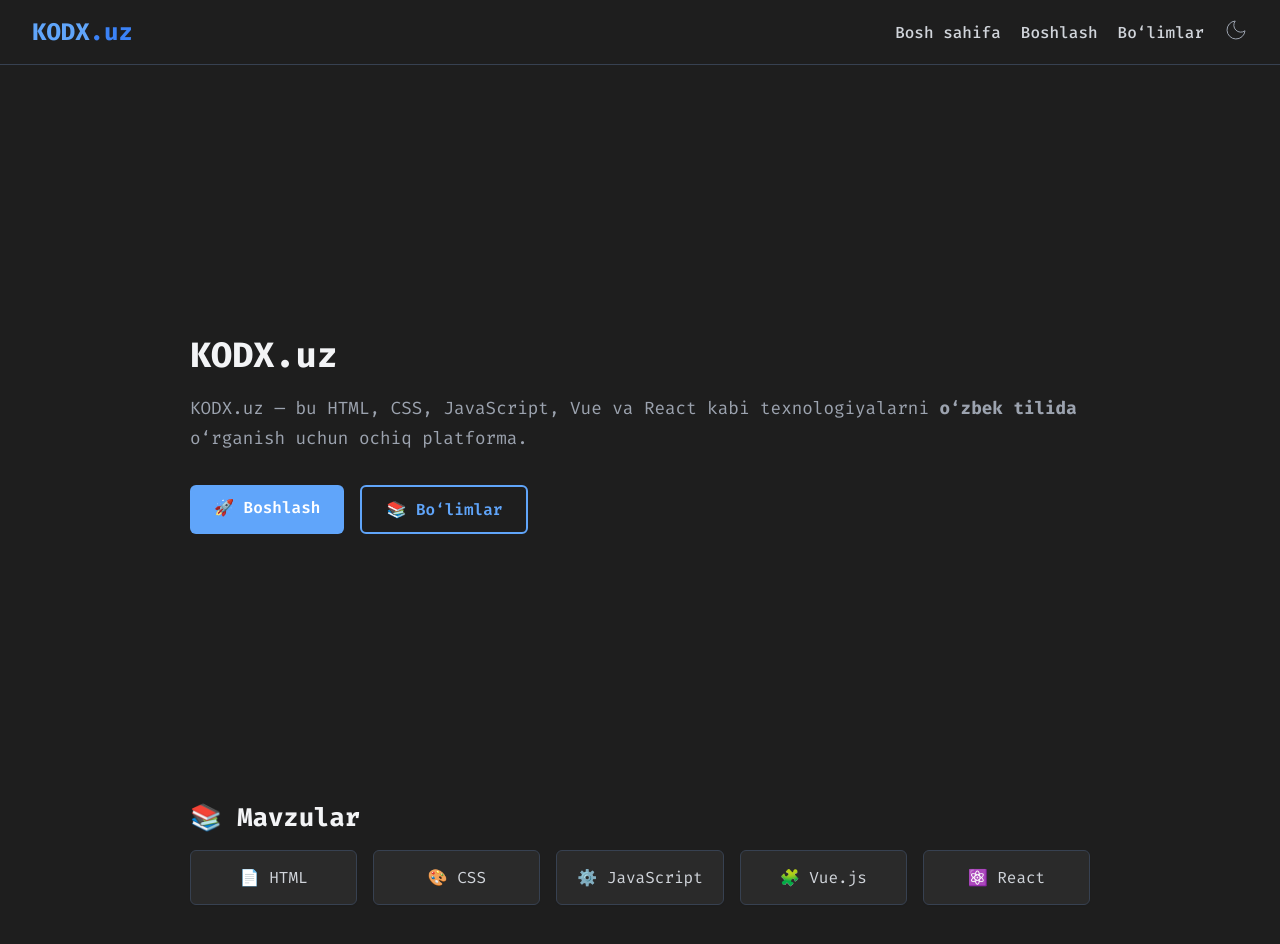
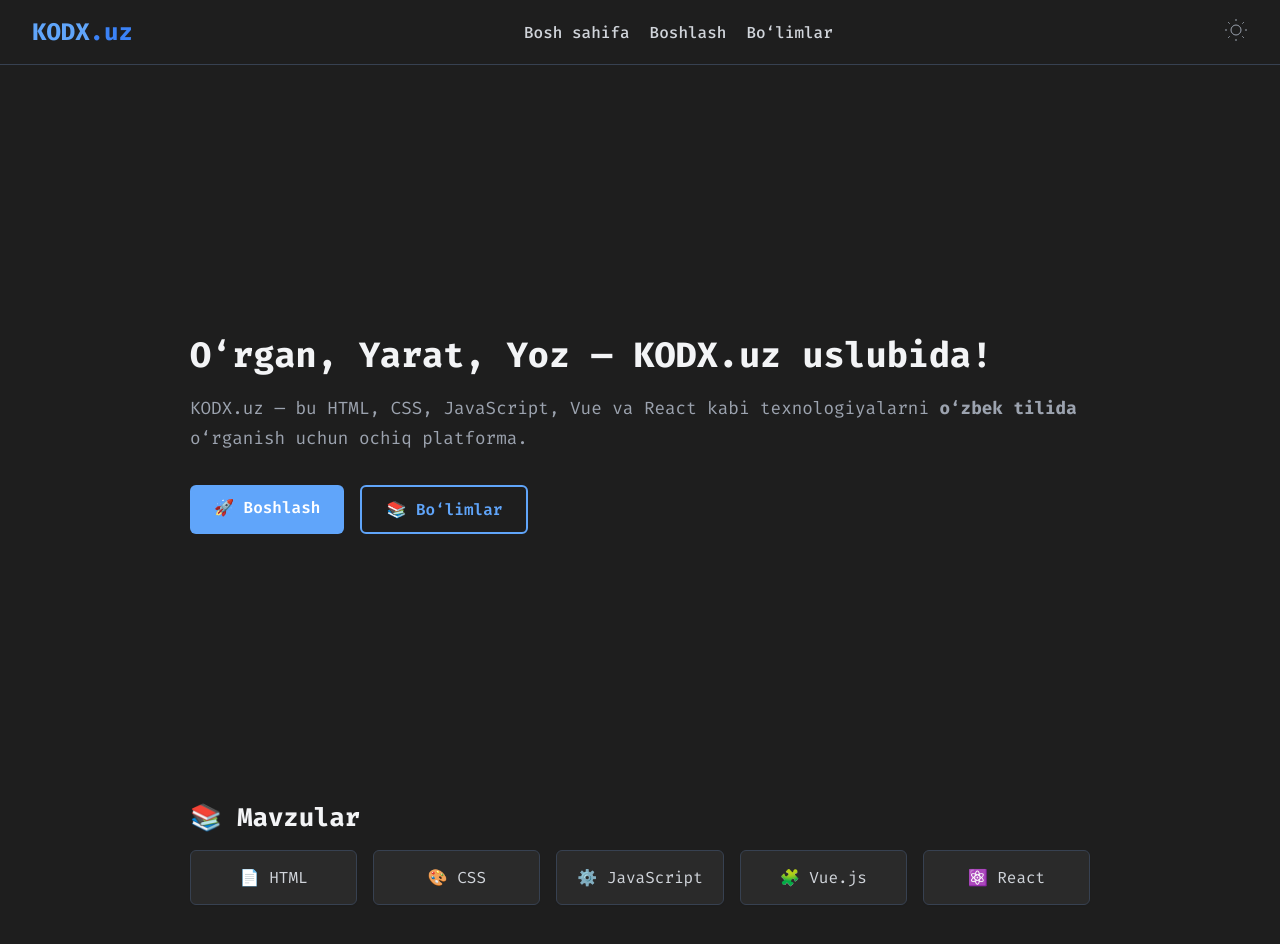
Before and after one commit to azamjonbro/KODX.UZ, a Vue app: page / in a window 1280 px wide. Shown: the top 944 px of the page. Built offline with nearby package versions, Linux system fonts and the light colour scheme.

Commit message:
fixed dark light mode

```diff
--- a/src/App.vue
+++ b/src/App.vue
@@ -1,15 +1,46 @@
 <template>
   <Header />
-  <main>
+  <main @mousemove="moveCircle">
     <router-view></router-view>
+
   </main>
+    <div
+      v-if="showCircle"
+      :style="circleStyle"
+      class="mouse-circle"
+    ></div>
 </template>
 
-<script setup>
+<script setup lang="ts">
 import Header from "./components/Header/HeaderPage.vue";
-import { onMounted } from "vue";
+import { ref, computed } from "vue";
+import type { CSSProperties } from "vue";
 
-onMounted(() => {
-  document.body.setAttribute("data-theme", "dark");
-});
+const circleX = ref<number>(0);
+const circleY = ref<number>(0);
+const showCircle = ref<boolean>(false);
+
+function moveCircle(e: MouseEvent) {
+  circleX.value = e.clientX;
+  circleY.value = e.clientY;
+  showCircle.value = true;
+}
+const circleStyle = computed<CSSProperties>(() => ({
+  position: "fixed",
+  left: `${circleX.value - 15}px`,
+  top: `${circleY.value -15}px`,
+  width: "30px",
+  height: "30px",
+  border: "1px solid var(--color-text)",
+  borderRadius: "50%",
+  // background: "rgba(0, 0, 0, 0.1)",
+  pointerEvents: "none",
+  zIndex: 9999,
+}));
 </script>
+
+<style>
+.mouse-circle {
+  transition: left 0.05s, top 0.05s;
+}
+</style>
--- a/src/components/Header/HeaderPage.vue
+++ b/src/components/Header/HeaderPage.vue
@@ -7,28 +7,34 @@
       <a href="/" class="nav-link">Bosh sahifa</a>
       <a href="/guide/introduction" class="nav-link">Boshlash</a>
       <a href="/guide/" class="nav-link">Bo‘limlar</a>
+    </nav>
       <button @click="toggleTheme" class="theme-toggle">
-        <Icons :name="isDark?'sun':'moon'"/>
+        <Icons :name="isDark ? 'sun' : 'moon'" />
       </button>
-    </nav>
   </header>
 </template>
 
 <script setup>
+import { ref, onMounted } from 'vue'
 import Icons from '../Template/Icons.vue'
-import { ref, onMounted } from 'vue'
 
-const isDark = ref(false)
-const icons = ref(Icons)
+const isDark = ref(true)
+
 
 onMounted(() => {
-  isDark.value = document.body.getAttribute('data-theme') === 'dark'
+  const hour = new Date().getHours()
+  if (hour >= 18 || hour < 6) {
+    isDark.value = true
+    document.body.setAttribute('data-theme', 'dark')
+  } else {
+    isDark.value = false
+    document.body.setAttribute('data-theme', 'light')
+  }
 })
 
 function toggleTheme() {
   isDark.value = !isDark.value
   document.body.setAttribute('data-theme', isDark.value ? 'dark' : 'light')
-  localStorage.setItem('theme', isDark.value ? 'dark' : 'light')
 }
 </script>
 
@@ -80,7 +86,13 @@ function toggleTheme() {
   color: var(--color-subtle);
   text-shadow: 0 1px 2px rgba(0, 0, 0, 0.2);
 }
+
 .dark .theme-toggle {
   text-shadow: 0 1px 2px rgba(255, 255, 255, 0.2);
 }
+@media (max-width:580px){
+  .nav{
+    display: none;
+  }
+}
 </style>
--- a/src/views/Home.vue
+++ b/src/views/Home.vue
@@ -1,7 +1,7 @@
 <template>
   <section class="dashboard">
     <div class="intro">
-      <h1 class="home-title">KODX.uz</h1>
+      <h1 class="home-title">O‘rgan, Yarat, Yoz — KODX.uz uslubida!</h1>
       <p>
         KODX.uz — bu HTML, CSS, JavaScript, Vue va React kabi texnologiyalarni
         <strong>o‘zbek tilida</strong> o‘rganish uchun ochiq platforma.
```
